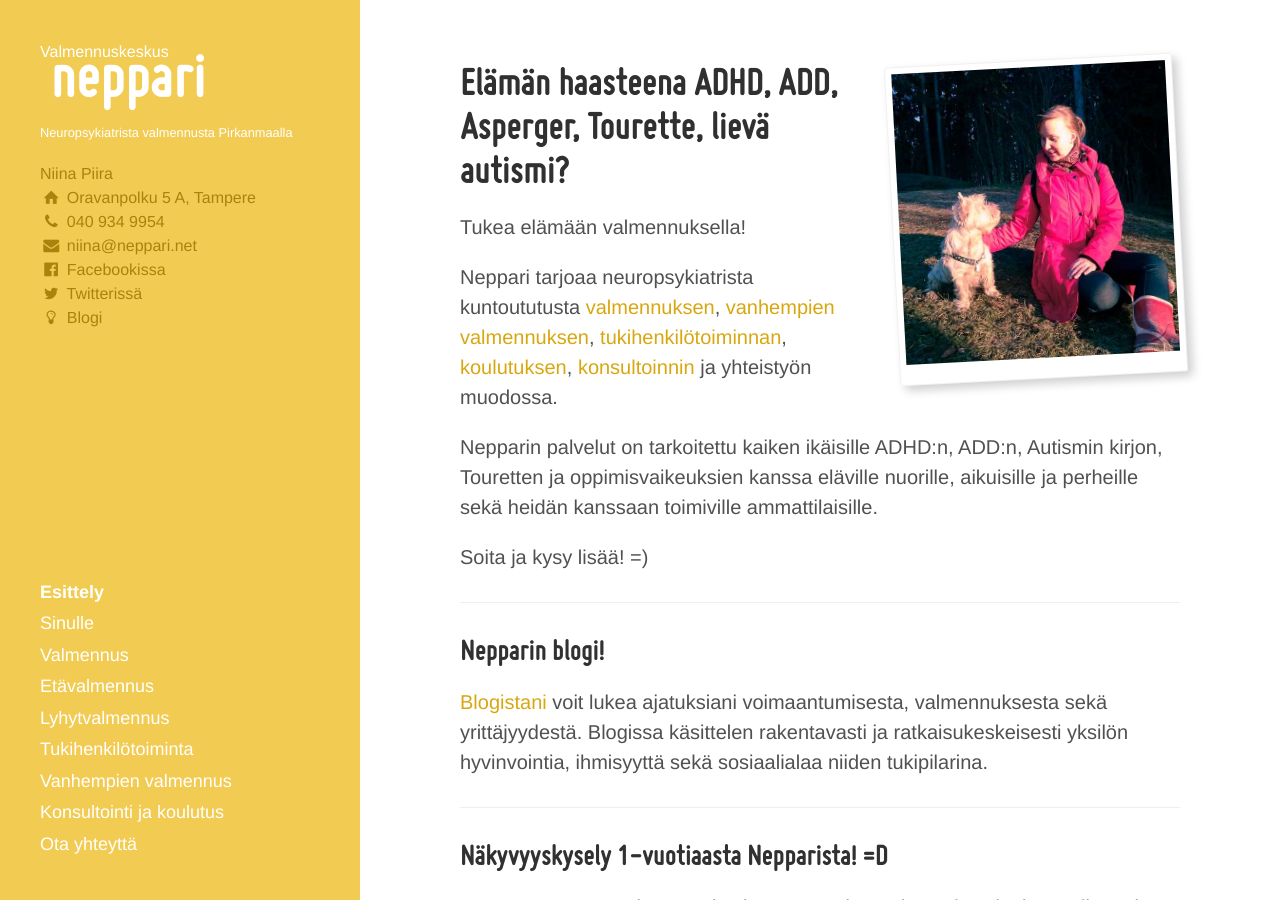
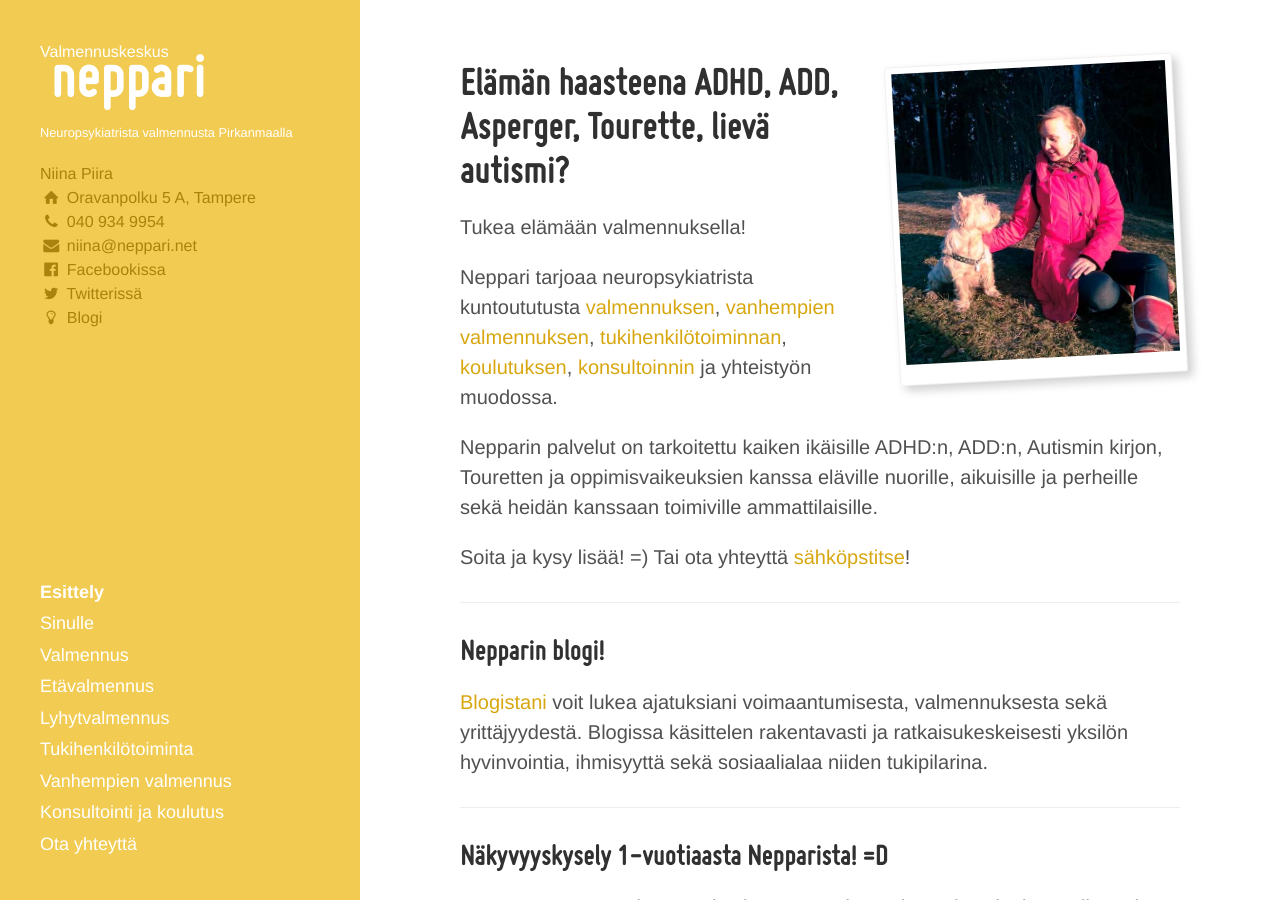
Before and after one commit to niinapiira/neppari.net, a Jekyll site: the page built from index.md, in a window 1280 px wide and 900 px high. Built offline with Jekyll 4.4.1, drawn with Linux system fonts in a browser that asks for light colours.

Commit message:
Updated index.md

```diff
--- a/index.md
+++ b/index.md
@@ -25,6 +25,7 @@ Neppari tarjoaa neuropsykiatrista kuntoututusta [valmennuksen](/valmennus), [van
 Nepparin palvelut on tarkoitettu kaiken ikäisille ADHD:n, ADD:n, Autismin kirjon, Touretten ja oppimisvaikeuksien kanssa eläville nuorille, aikuisille ja perheille sekä heidän kanssaan toimiville ammattilaisille.
 
 Soita ja kysy lisää! =)
+Tai ota yhteyttä [sähköpstitse](/ota yhteyttä)!
 
 ___
 
```
